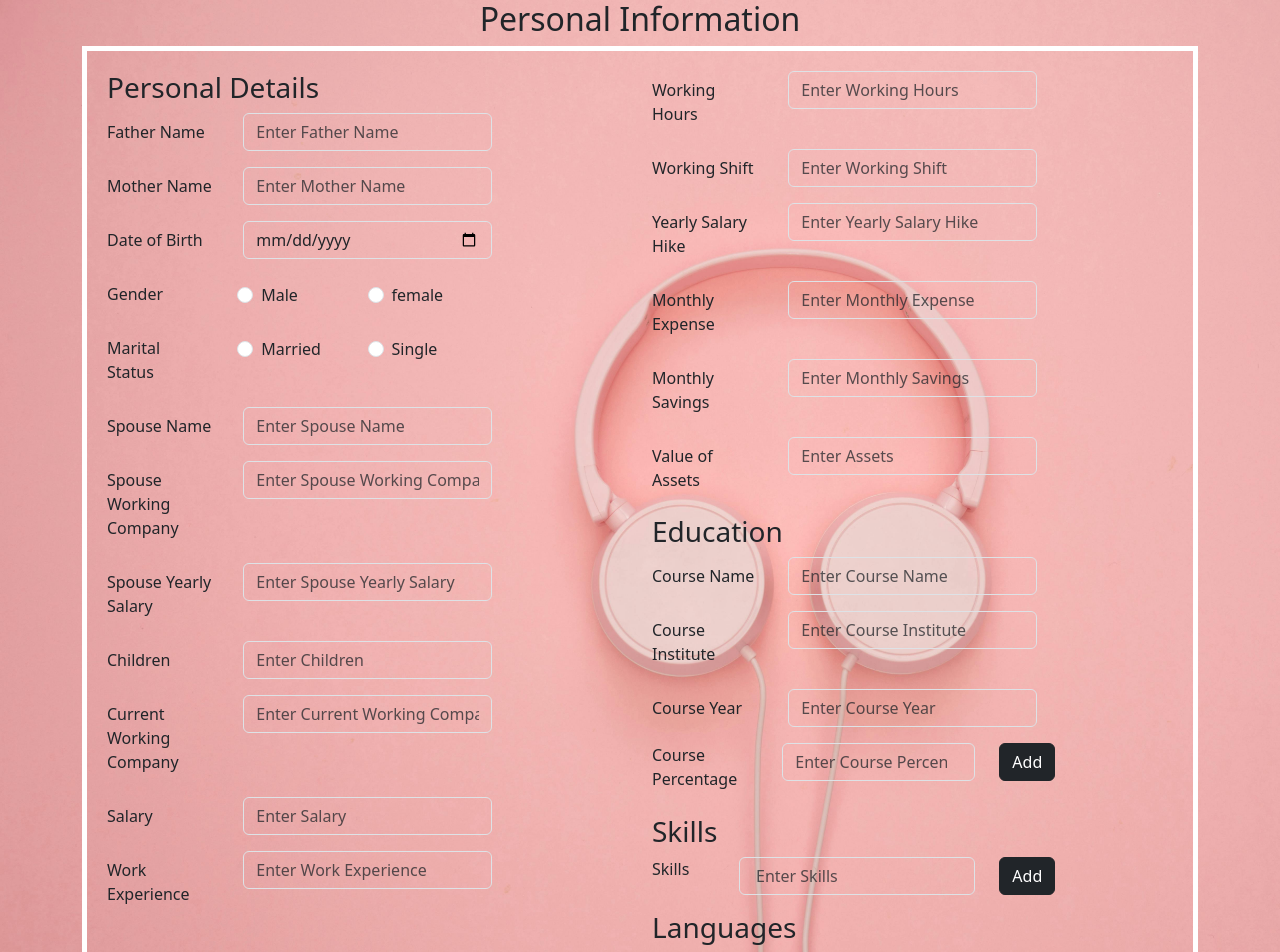
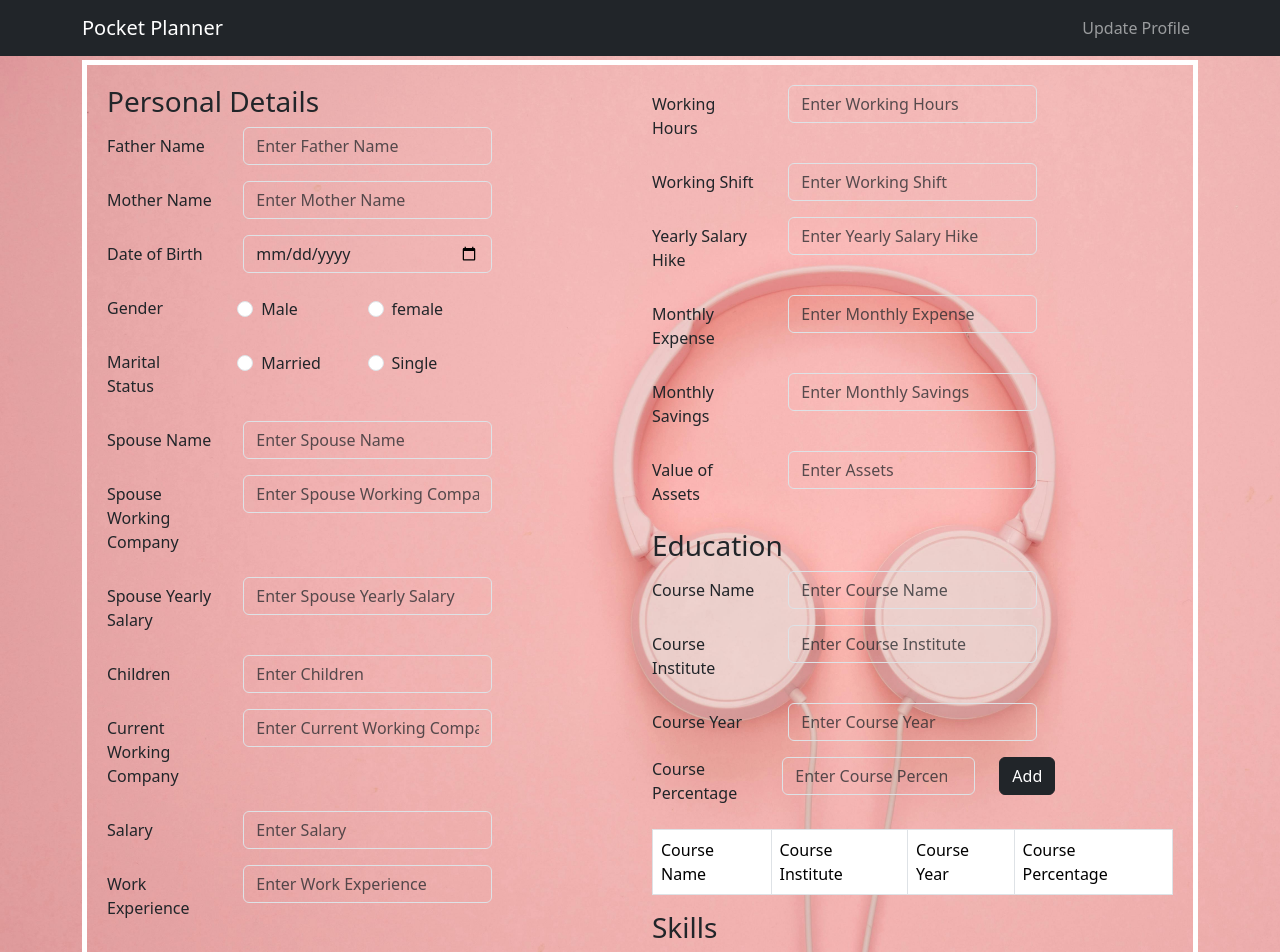
Before and after one commit to Rithin-IT/Financial-Assistance-App, a React (Vite) app: page /userdetails in a window 1280 px wide. Shown: the top 952 px of the page. Built offline with nearby package versions, Linux system fonts and the light colour scheme; no server answers.

Commit message:
4th data received

```diff
--- a/src/Pages/user_details.jsx
+++ b/src/Pages/user_details.jsx
@@ -2,12 +2,16 @@ import Col from 'react-bootstrap/Col';
 import Form from 'react-bootstrap/Form';
 import Row from 'react-bootstrap/Row';
 import 'bootstrap/dist/css/bootstrap.min.css';
-import { Button, Container } from 'react-bootstrap';
+import { Button, Container, Table } from 'react-bootstrap';
 import { useEffect, useState } from 'react';
 import { useSelector, useDispatch } from 'react-redux';
 import { setUserlist } from '../Redux/Slices/userDetails';
 import img from '../assets/image4.jpg'
 import InputGroup from 'react-bootstrap/InputGroup';
+import Nav from 'react-bootstrap/Nav';
+import Navbar from 'react-bootstrap/Navbar';
+import axios from 'axios'
+
 
 
 function UserDetails() {
@@ -16,7 +20,7 @@ function UserDetails() {
 
     const [skillsValue, setSkillsValue] = useState([])
 
-    const [languageValue, setLanguageValue] = useState([])
+    const [languagesValue, setLanguageValue] = useState([])
 
     const [educationValue, setEducationValue] = useState({
         course_name: "",
@@ -25,7 +29,7 @@ function UserDetails() {
         course_percentage: ""
     })
 
-    const [userGoal,setUserGoal] = useState([])
+    const [userGoal, setUserGoal] = useState([])
 
     const dispatch = useDispatch()
 
@@ -54,28 +58,33 @@ function UserDetails() {
         goals: []
     })
 
-    // useEffect (()=>{
-    //     getApi()
-    // },[])
+    useEffect(() => {
+        getApi()
+    }, [])
 
     const submitBtn = () => {
-        let sendData = [...userGlobalState.userDataList, inputvalue]
-        dispatch(setUserlist(sendData))
-        console.log(inputvalue)
+        // let sendData = [...userGlobalState.userDataList, inputvalue]
+        // dispatch(setUserlist(sendData))
+        // console.log(inputvalue)
 
-    //     const formData = new FormData();
-    //                 formData.append("user_id",4);
-    //                 formData.append("data",JSON.stringify(userInputValue))
+        const formData = new FormData();
+        formData.append("user_id", 3);
+        formData.append("data", JSON.stringify(inputvalue))
 
-    //                 axios.post('https://agaram.academy/api/b4/action.php?request=ai_carrier_update_user_profile',formData).then((res)=>{
-    //                 console.log(res)
-    //                 });
-    // }
+        axios.post('https://agaram.academy/api/b4/action.php?request=ai_finance_update_user_profile', formData)
+            .then((res) => {
+                console.log(res)
+            });
+    }
 
-    // const getApi = ()=>{
-    //     axios.get('https://agaram.academy/api/b4/action.php?request=ai_carrier_update_user_profile',formData).then((res)=>{
-    //         console.log(res)
-    //     })
+    const getApi = () => {
+        axios.get('https://agaram.academy/api/b4/action.php?request=ai_finance_get_user_profile&user_id=1&user_id=3')
+            .then((res) => {
+                let getData = res.data.data.data
+                console.log(getData)
+                setInputValue(JSON.parse(getData))
+
+            })
     }
 
     const addSkillsBtn = () => {
@@ -92,11 +101,11 @@ function UserDetails() {
     }
 
     const addLanguageBtn = () => {
-        if (languageValue == "") {
+        if (languagesValue == "") {
             alert("please enter value")
         }
         else {
-            let x = [languageValue]
+            let x = [languagesValue]
             let y = [...inputvalue.languages, ...x]
 
             setInputValue({ ...inputvalue, languages: y })
@@ -124,15 +133,15 @@ function UserDetails() {
 
     }
 
-    const addGoalBtn = ()=>{
-        if(userGoal == ""){
+    const addGoalBtn = () => {
+        if (userGoal == "") {
             alert("please Enter Value")
         }
-        else{
+        else {
             let x = [userGoal]
             let y = [...inputvalue.goals, ...x]
 
-            setInputValue({...inputvalue,goals:y})
+            setInputValue({ ...inputvalue, goals: y })
             setUserGoal("")
         }
     }
@@ -145,12 +154,18 @@ function UserDetails() {
             backgroundSize: "cover",
             backgroundAttachment: "revert",
             backgroundRepeat: "no-repeat",
-            height: "1050px"
+            height: "1120px"
         }}>
+        <Navbar style={{ marginBottom: "4px", width: "100%" }} bg="dark" data-bs-theme="dark">
+            <Container className='mt-25'>
+                <Navbar.Brand href="#home">Pocket Planner</Navbar.Brand>
+                <Nav className="ms-auto">
+                    <Nav.Link href="/update">Update Profile</Nav.Link>
+                </Nav>
+            </Container>
+        </Navbar>
         <Container>
-            <h2 style={{ textAlign: "center" }}>Personal Information</h2>
-
-            <Form style={{ border: "5px solid white", padding:"20px"}}>
+            <Form style={{ border: "5px solid white", padding: "20px" }}>
                 <Row>
                     <Col sm="6">
                         <h3>Personal Details</h3>
@@ -160,6 +175,7 @@ function UserDetails() {
                                 <Form.Control
                                     style={{ backgroundColor: "inherit" }}
                                     type="text"
+                                    value={inputvalue.fatherName}
                                     placeholder="Enter Father Name"
                                     onChange={(e) => setInputValue({ ...inputvalue, fatherName: e.target.value })} />
                             </Col>
@@ -168,6 +184,7 @@ function UserDetails() {
                             <Form.Label column sm="3" >Mother Name</Form.Label>
                             <Col sm="6">
                                 <Form.Control type="text" placeholder="Enter Mother Name"
+                                    value={inputvalue.motherName}
                                     style={{ backgroundColor: "inherit" }}
                                     onChange={(e) => setInputValue({ ...inputvalue, motherName: e.target.value })} />
                             </Col>
@@ -176,6 +193,7 @@ function UserDetails() {
                             <Form.Label column sm="3">Date of Birth</Form.Label>
                             <Col sm="6">
                                 <Form.Control type="date" placeholder="Enter Date of Birth"
+                                    value={inputvalue.DoB}
                                     style={{ backgroundColor: "inherit" }}
                                     onChange={(e) => setInputValue({ ...inputvalue, DoB: e.target.value })} />
                             </Col>
@@ -192,7 +210,7 @@ function UserDetails() {
                                 </Col>
                                 <Col sm="2" className='mt-2'>
                                     <Form.Check type="radio" label="female" value="female"
-                                         checked={inputvalue.gender == "female"}
+                                        checked={inputvalue.gender == "female"}
                                         onChange={(e) => setInputValue({ ...inputvalue, gender: e.target.value })} />
                                 </Col>
                             </Row>
@@ -218,6 +236,7 @@ function UserDetails() {
                             <Form.Label column sm="3">Spouse Name</Form.Label>
                             <Col sm="6">
                                 <Form.Control type="text" placeholder="Enter Spouse Name"
+                                    value={inputvalue.spouseName}
                                     style={{ backgroundColor: "inherit" }}
                                     onChange={(e) => setInputValue({ ...inputvalue, spouseName: e.target.value })} />
                             </Col>
@@ -226,6 +245,7 @@ function UserDetails() {
                             <Form.Label column sm="3" >Spouse Working Company</Form.Label>
                             <Col sm="6">
                                 <Form.Control type="text" placeholder="Enter Spouse Working Company"
+                                    value={inputvalue.spouseWorkingCompany}
                                     style={{ backgroundColor: "inherit" }}
                                     onChange={(e) => setInputValue({ ...inputvalue, spouseWorkingCompany: e.target.value })} />
                             </Col>
@@ -234,6 +254,7 @@ function UserDetails() {
                             <Form.Label column sm="3" >Spouse Yearly Salary</Form.Label>
                             <Col sm="6">
                                 <Form.Control type="number" placeholder="Enter Spouse Yearly Salary"
+                                    value={inputvalue.spouseYearlySalary}
                                     style={{ backgroundColor: "inherit" }}
                                     onChange={(e) => setInputValue({ ...inputvalue, spouseYearlySalary: e.target.value })} />
                             </Col>
@@ -242,6 +263,7 @@ function UserDetails() {
                             <Form.Label column sm="3" >Children</Form.Label>
                             <Col sm="6">
                                 <Form.Control type="number" placeholder="Enter Children"
+                                    value={inputvalue.children}
                                     style={{ backgroundColor: "inherit" }}
                                     onChange={(e) => setInputValue({ ...inputvalue, children: e.target.value })} />
                             </Col>
@@ -250,6 +272,7 @@ function UserDetails() {
                             <Form.Label column sm="3" >Current Working Company</Form.Label>
                             <Col sm="6">
                                 <Form.Control type="text" placeholder="Enter Current Working Company"
+                                    value={inputvalue.currentWorkingCompany}
                                     style={{ backgroundColor: "inherit" }}
                                     onChange={(e) => setInputValue({ ...inputvalue, currentWorkingCompany: e.target.value })} />
                             </Col>
@@ -258,6 +281,7 @@ function UserDetails() {
                             <Form.Label column sm="3" >Salary</Form.Label>
                             <Col sm="6">
                                 <Form.Control type="number" placeholder="Enter Salary"
+                                    value={inputvalue.salary}
                                     style={{ backgroundColor: "inherit" }}
                                     onChange={(e) => setInputValue({ ...inputvalue, salary: e.target.value })} />
                             </Col>
@@ -266,6 +290,7 @@ function UserDetails() {
                             <Form.Label column sm="3" >Work Experience</Form.Label>
                             <Col sm="6">
                                 <Form.Control type="text" placeholder="Enter Work Experience"
+                                    value={inputvalue.workExperience}
                                     style={{ backgroundColor: "inherit" }}
                                     onChange={(e) => setInputValue({ ...inputvalue, workExperience: e.target.value })} />
                             </Col>
@@ -282,6 +307,7 @@ function UserDetails() {
                             <Form.Label column sm="3" >Working Hours</Form.Label>
                             <Col sm="6">
                                 <Form.Control type="number" placeholder="Enter Working Hours"
+                                    value={inputvalue.workingHours}
                                     style={{ backgroundColor: "inherit" }}
                                     onChange={(e) => setInputValue({ ...inputvalue, workingHours: e.target.value })} />
                             </Col>
@@ -290,6 +316,7 @@ function UserDetails() {
                             <Form.Label column sm="3" >Working Shift</Form.Label>
                             <Col sm="6">
                                 <Form.Control type="text" placeholder="Enter Working Shift"
+                                    value={inputvalue.workingShift}
                                     style={{ backgroundColor: "inherit" }}
                                     onChange={(e) => setInputValue({ ...inputvalue, workingShift: e.target.value })} />
                             </Col>
@@ -298,6 +325,7 @@ function UserDetails() {
                             <Form.Label column sm="3" >Yearly Salary Hike</Form.Label>
                             <Col sm="6">
                                 <Form.Control type="number" placeholder="Enter Yearly Salary Hike"
+                                    value={inputvalue.yearlySalaryHike}
                                     style={{ backgroundColor: "inherit" }}
                                     onChange={(e) => setInputValue({ ...inputvalue, yearlySalaryHike: e.target.value })} />
                             </Col>
@@ -306,6 +334,7 @@ function UserDetails() {
                             <Form.Label column sm="3" >Monthly Expense</Form.Label>
                             <Col sm="6">
                                 <Form.Control type="number" placeholder="Enter Monthly Expense"
+                                    value={inputvalue.monthlyExpense}
                                     style={{ backgroundColor: "inherit" }}
                                     onChange={(e) => setInputValue({ ...inputvalue, monthlyExpense: e.target.value })} />
                             </Col>
@@ -314,6 +343,7 @@ function UserDetails() {
                             <Form.Label column sm="3">Monthly Savings</Form.Label>
                             <Col sm="6">
                                 <Form.Control type="number" placeholder="Enter Monthly Savings"
+                                    value={inputvalue.monthlySaving}
                                     style={{ backgroundColor: "inherit" }}
                                     onChange={(e) => setInputValue({ ...inputvalue, monthlySaving: e.target.value })} />
                             </Col>
@@ -322,6 +352,7 @@ function UserDetails() {
                             <Form.Label column sm="3" >Value of Assets</Form.Label>
                             <Col sm="6">
                                 <Form.Control type="number" placeholder="Enter Assets"
+                                    value={inputvalue.assets}
                                     style={{ backgroundColor: "inherit" }}
                                     onChange={(e) => setInputValue({ ...inputvalue, assets: e.target.value })} />
                             </Col>
@@ -366,6 +397,17 @@ function UserDetails() {
                                 </Col>
                             </Row>
                         </Form.Group>
+                        <Table striped bordered hover   >
+                            <thead>
+                                <tr>
+                                    <td>Course Name</td>
+                                    <td>Course Institute</td>
+                                    <td>Course Year</td>
+                                    <td>Course Percentage</td>
+                                </tr>
+                            </thead>
+                        </Table>
+
                         <h3>Skills</h3>
                         <Form.Group as={Row} className="mb-3">
                             <Row>
@@ -382,6 +424,7 @@ function UserDetails() {
                                 </Col>
                             </Row>
                         </Form.Group>
+
                         <h3>Languages</h3>
                         <Form.Group as={Row} className="mb-3">
                             <Row>
@@ -389,7 +432,8 @@ function UserDetails() {
                                     <Form.Label>Languages</Form.Label>
                                 </Col>
                                 <Col sm="6">
-                                    <Form.Control type="text" placeholder="Enter Languages" value={languageValue}
+                                    <Form.Control type="text" placeholder="Enter Languages"
+                                        value={languagesValue}
                                         onChange={(e) => setLanguageValue(e.target.value)}
                                         style={{ backgroundColor: "inherit" }} />
                                 </Col>
@@ -398,24 +442,25 @@ function UserDetails() {
                                 </Col>
                             </Row>
                         </Form.Group>
+
                     </Col>
                 </Row>
 
                 <div>
-                    <h3 style={{textAlign:"center"}}>Goals</h3>
-                    <Form.Group as={Row} className="mb-3 mt-4" style={{marginLeft:"350px"}}>
+                    <h3 style={{ textAlign: "center" }}>Goals</h3>
+                    <Form.Group as={Row} className="mb-3 mt-4" style={{ marginLeft: "350px" }}>
                         <Row>
                             <Col sm="1">
-                            <InputGroup.Text>
-                                1.
-                            </InputGroup.Text>
+                                <InputGroup.Text>
+                                    1.
+                                </InputGroup.Text>
                             </Col>
                             <Col sm="6">
                                 <Form.Control type='text'
-                                onChange={(e)=>setUserGoal(e.target.value)}
-                                 value={userGoal} />
+                                    onChange={(e) => setUserGoal(e.target.value)}
+                                    value={userGoal} />
                             </Col>
-                            <Col sm= "4">
+                            <Col sm="4">
                                 <Button variant='dark' onClick={addGoalBtn}>Add</Button>
                             </Col>
                         </Row>
--- a/src/main.jsx
+++ b/src/main.jsx
@@ -5,6 +5,7 @@ import App from './App.jsx'
 import Login from './Pages/login.jsx'
 import Register from './Pages/register.jsx'
 import UserDetails from './Pages/user_details.jsx'
+import Updateprofile from './Pages/updateprofile.jsx'
 
 import { Provider } from 'react-redux'
 import store from '../src/Redux/store.js'
@@ -29,6 +30,10 @@ const router = createBrowserRouter([
     path: "/userdetails",
     element:(<UserDetails/>),
   },
+  {
+    path: "/update",
+    element:(<Updateprofile/>),
+  },
 ]);
 
 createRoot(document.getElementById("root")).render(
```
Also changed, not shown: src/Pages/updateprofile.jsx (added, +11 -0 lines).
